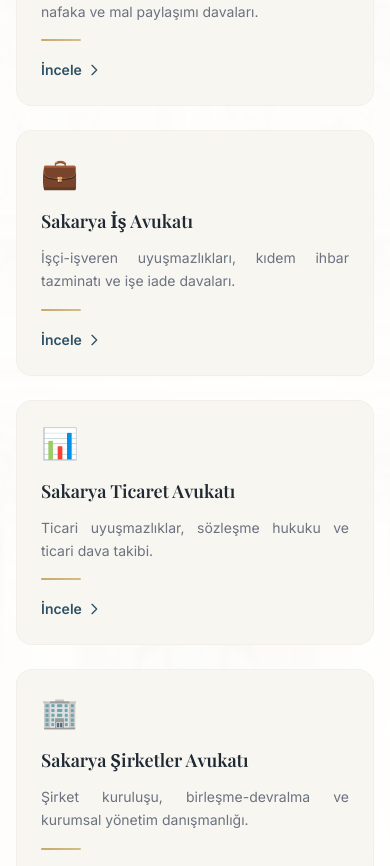
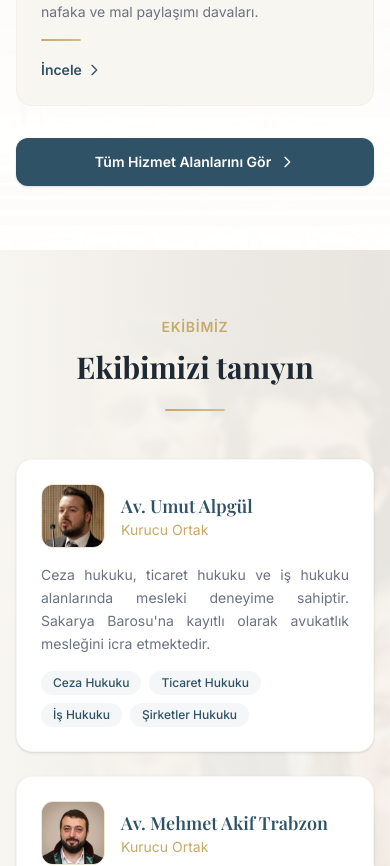
Before and after one commit to Erkan54/mat-hukuk, a React (Vite) app: page / in a window 390 px wide. Shown: the part 2700-3566 px from the top of the page. Built offline with nearby package versions, Linux system fonts and the light colour scheme; a web font is replaced by a local one.

Commit message:
feat: Mobilde Çalışma Alanlarımız bölümünde sadece ilk 2 alan gösterilip sonrakiler gizlendi ve Tüm Hizmet Alanlarını Gör butonu konumlandırıldı

```diff
--- a/src/components/home/PracticeAreasPreview.jsx
+++ b/src/components/home/PracticeAreasPreview.jsx
@@ -21,6 +21,7 @@ export default function PracticeAreasPreview() {
               whileInView={{ opacity: 1, y: 0 }}
               viewport={{ once: true }}
               transition={{ duration: 0.5, delay: (index % 4) * 0.1 }}
+              className={index >= 2 ? 'hidden sm:block' : ''}
             >
               <Link
                 to={`/hizmet-alanlari/${area.id}`}
@@ -49,14 +50,14 @@ export default function PracticeAreasPreview() {
           initial={{ opacity: 0 }}
           whileInView={{ opacity: 1 }}
           viewport={{ once: true }}
-          transition={{ duration: 0.6, delay: 0.5 }}
-          className="text-center mt-12"
+          transition={{ duration: 0.6, delay: 0.3 }}
+          className="text-center mt-8 sm:mt-12"
         >
           <Link
             to="/hizmet-alanlari"
-            className="inline-flex items-center gap-2 text-navy font-semibold hover:text-gold transition-colors group"
+            className="inline-flex items-center justify-center gap-2 w-full sm:w-auto px-6 py-3.5 sm:px-0 sm:py-0 bg-navy sm:bg-transparent text-white sm:text-navy text-sm sm:text-base font-semibold rounded-xl sm:rounded-none hover:bg-navy-dark sm:hover:bg-transparent sm:hover:text-gold transition-all group shadow-sm sm:shadow-none"
           >
-            Tüm Hizmet Alanlarını Görüntüle
+            Tüm Hizmet Alanlarını Gör
             <svg className="w-4 h-4 transition-transform group-hover:translate-x-1" fill="none" stroke="currentColor" viewBox="0 0 24 24">
               <path strokeLinecap="round" strokeLinejoin="round" strokeWidth={2} d="M9 5l7 7-7 7" />
             </svg>
```
Also changed, not shown: 1 other file (tests, documents, lock files or other folders).
